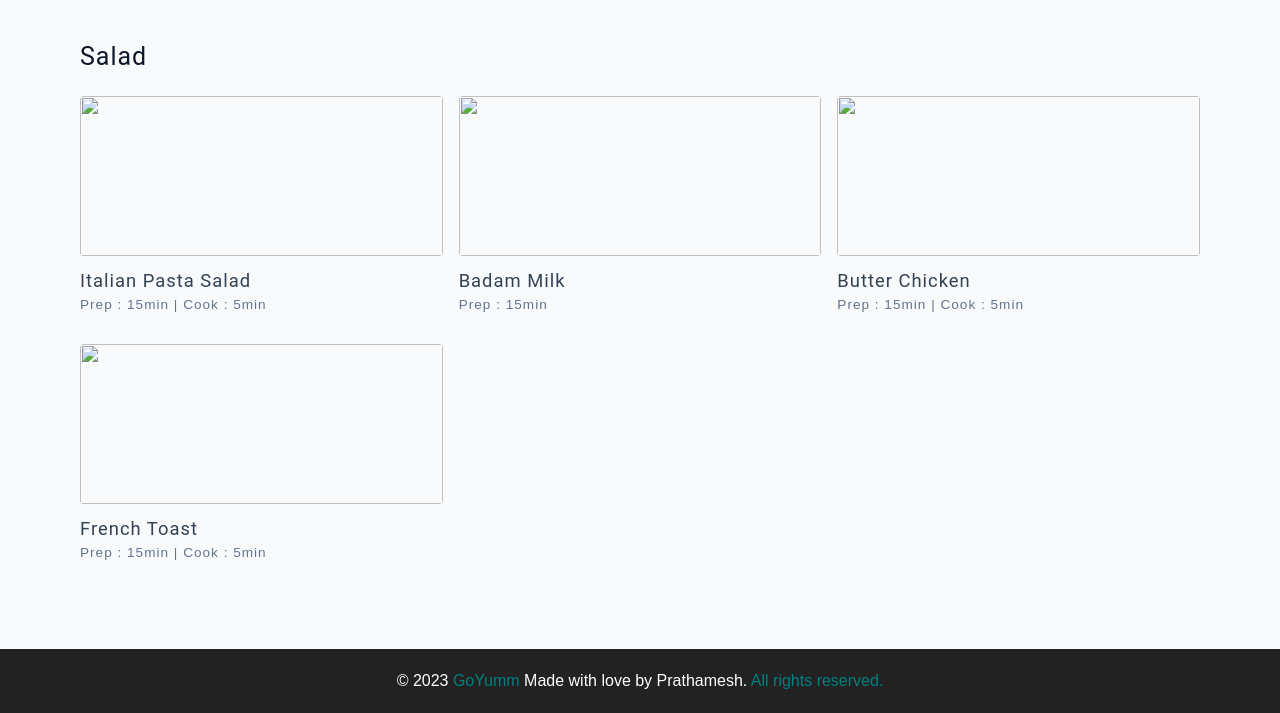
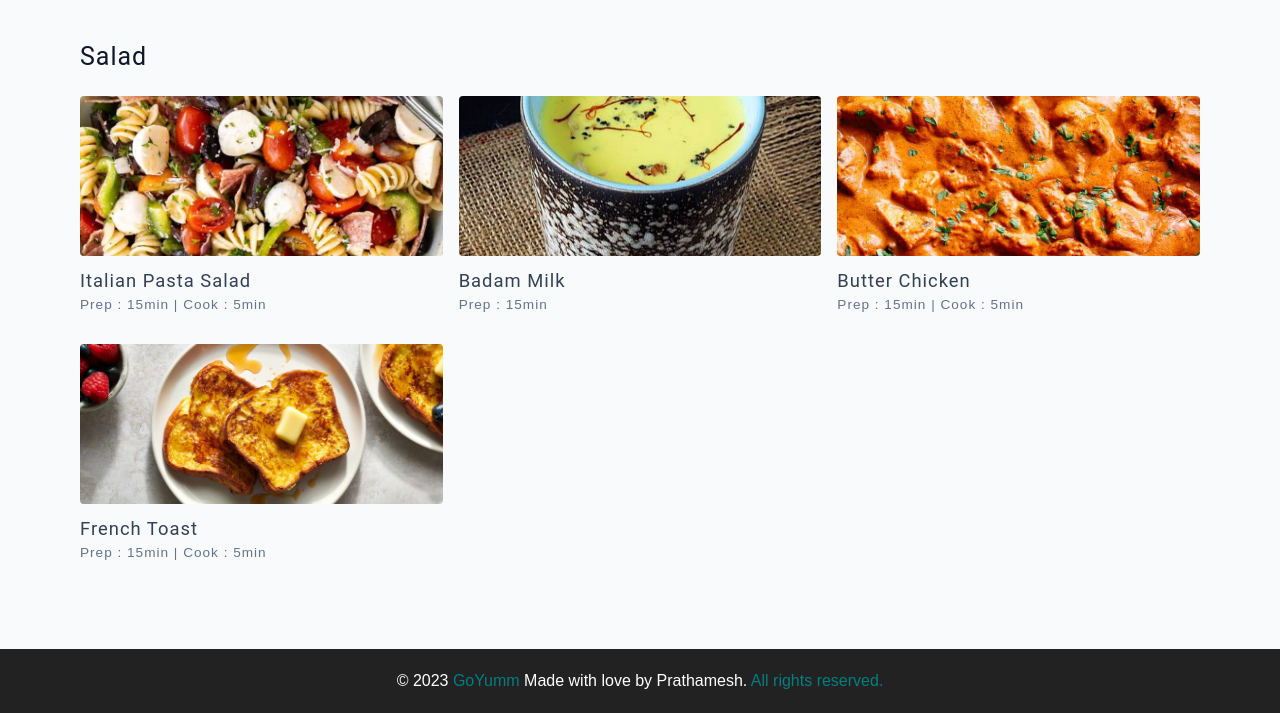
Before and after one commit to PrathameshT10/PrathameshT10.github.io, a plain HTML site: page tag-template.html in a window 1280 px wide. Shown: the part 87-800 px from the top of the page. Drawn offline with Linux system fonts and the light colour scheme.

Commit message:
Update tag-template.html

```diff
--- a/tag-template.html
+++ b/tag-template.html
@@ -50,7 +50,7 @@
             <!-- single recipe -->
             <a href="single-recipe.html" class="recipe">
               <img
-                src="../final/assets/italian-pasta-salad-6-768x1152.jpg"
+                src="../assets/italian-pasta-salad-6-768x1152.jpg"
                 class="img recipe-img"
                 alt=""
               />
@@ -61,7 +61,7 @@
             <!-- single recipe -->
             <a href="single-recipe.html" class="recipe">
               <img
-                src="../final/assets/badam-milk-2-500x500.jpg"
+                src="../assets/badam-milk-2-500x500.jpg"
                 class="img recipe-img"
                 alt=""
               />
@@ -72,7 +72,7 @@
             <!-- single recipe -->
             <a href="single-recipe.html" class="recipe">
               <img
-                src="../final/assets/Butter-Chicken-IMAGE-27.jpg"
+                src="../assets/Butter-Chicken-IMAGE-27.jpg"
                 class="img recipe-img"
                 alt=""
               />
@@ -83,7 +83,7 @@
             <!-- single recipe -->
             <a href="single-recipe.html" class="recipe">
               <img
-                src="../final/assets/SES-basic-french-toast-3056820-hero-01-6ed70ff7901a4e64995d890b03946ac0.jpg"
+                src="../assets/SES-basic-french-toast-3056820-hero-01-6ed70ff7901a4e64995d890b03946ac0.jpg"
                 class="img recipe-img"
                 alt=""
               />
```
